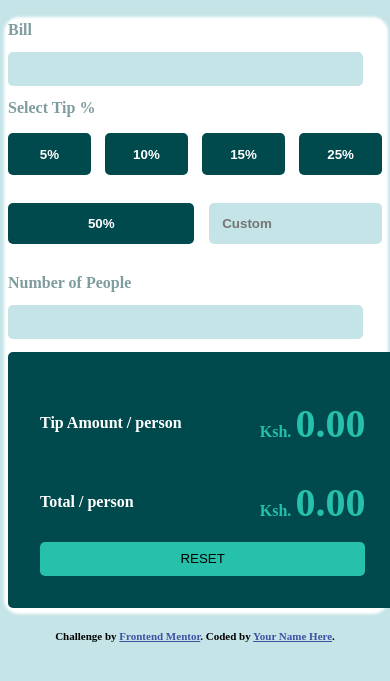
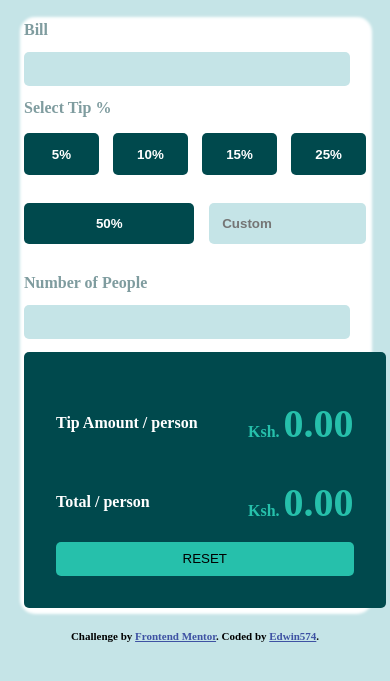
Before and after one commit to Edwin574/tip-calculator-app, a plain HTML site: page index.html in a window 390 px wide. Shown: the part 85-766 px from the top of the page. Drawn offline with Linux system fonts and the light colour scheme.

Commit message:
added link to my github

```diff
--- a/css/styles.scss
+++ b/css/styles.scss
@@ -121,11 +121,11 @@ body {
     }
 }
 
-@media screen and (max-width:614px) {
+@media screen and (max-width:864px) {
     body {
 
         .main-part {
-
+            margin: 0 1em;
 
             .calculator-app-main {
                 display: flex;
--- a/index.html
+++ b/index.html
@@ -61,8 +61,7 @@
 
   <div class="attribution">
     Challenge by
-    <a href="https://www.frontendmentor.io?ref=challenge" target="_blank">Frontend Mentor</a>. Coded by <a href="#">Your
-      Name Here</a>.
+    <a href="https://www.frontendmentor.io?ref=challenge" target="_blank">Frontend Mentor</a>. Coded by <a href="https://github.com/Edwin574">Edwin574</a>.
   </div>
   <script src="./scripts/app.js"></script>
 </body>
```
Also changed, not shown: css/styles.css, 1 other file.
